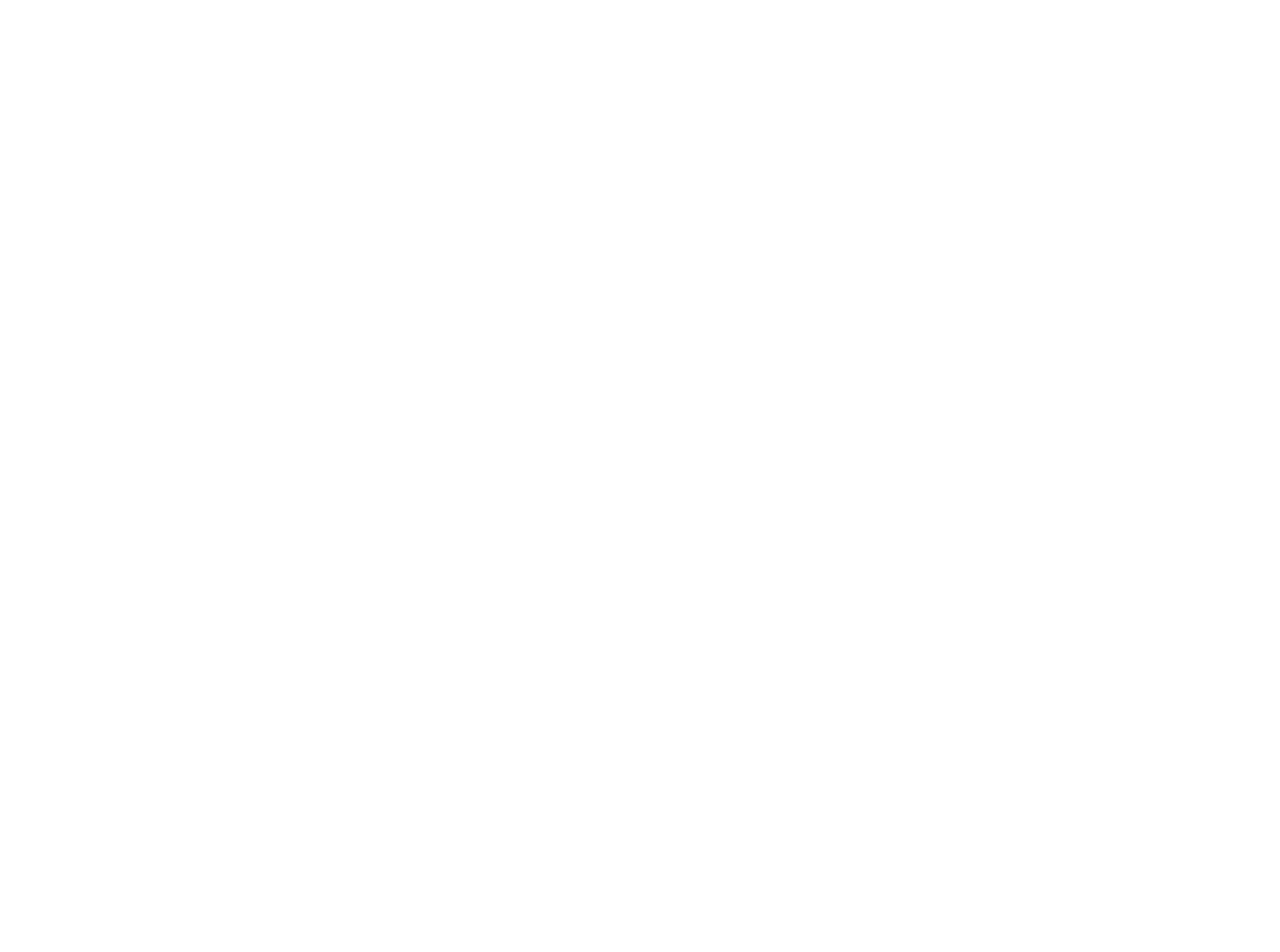
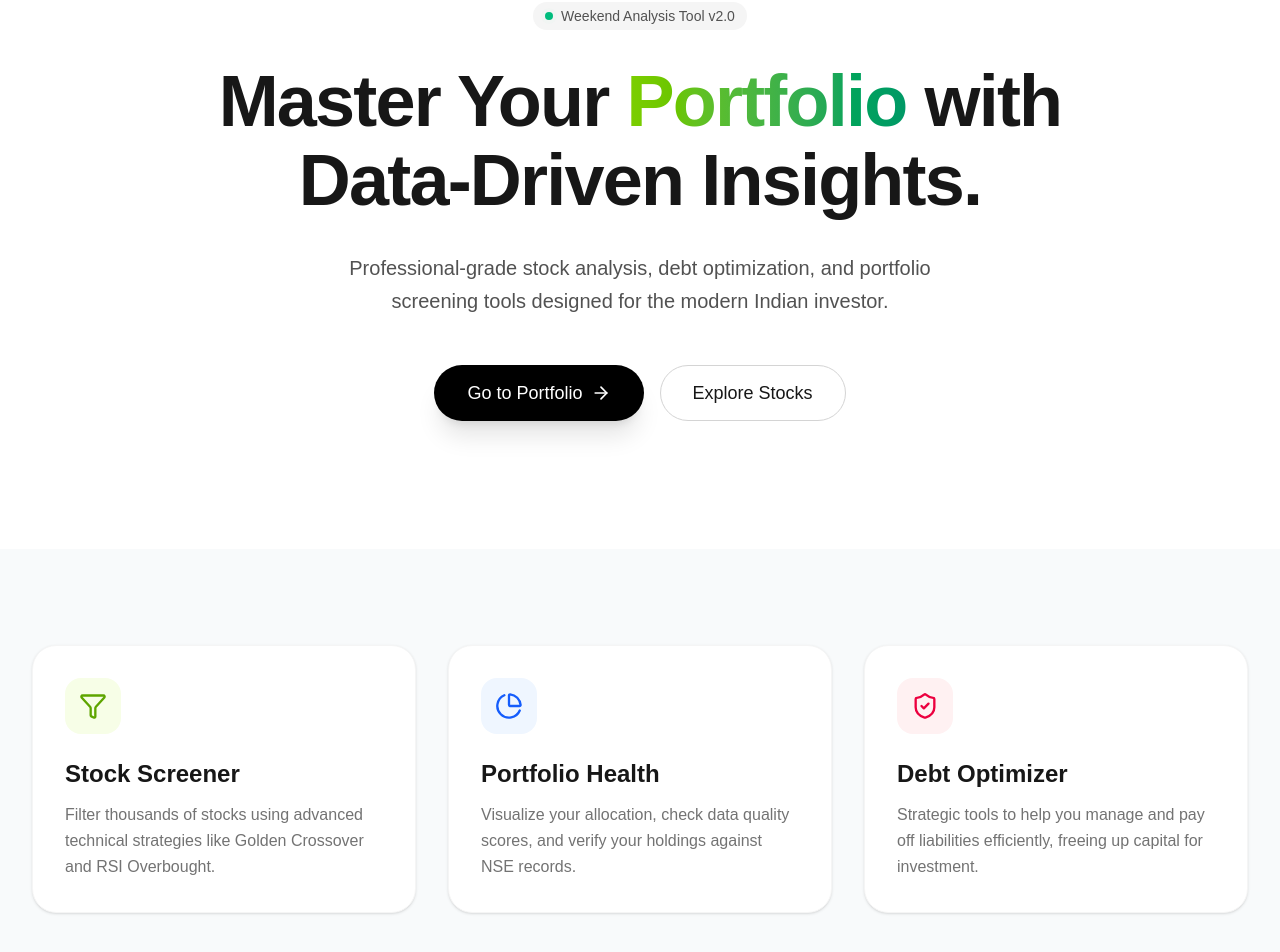
Before and after one commit to maruthiram08/klyx-new, a Next.js app in the folder frontend/: page / in a window 1280 px wide. Before the commit this address had no page. Shown: the part 174-1126 px from the top of the page. Before the commit the page ends 800 px from the top, so only its background shows below. Built offline with nearby package versions, Linux system fonts and the light colour scheme.

Commit message:
Restore Header on stocks page and landing page

```diff
--- a/frontend/app/page.tsx
+++ b/frontend/app/page.tsx
@@ -1,5 +1,101 @@
-import { redirect } from 'next/navigation';
+"use client";
+
+import Link from "next/link";
+import Image from "next/image";
+import { ArrowRight, BarChart2, Filter, PieChart, TrendingUp, ShieldCheck } from "lucide-react";
+import { Container } from "@/components/ui/Container";
+import { Button } from "@/components/ui/Button";
+import Header from "@/components/Header";
 
 export default function Home() {
-    redirect('/stocks');
+    return (
+        <div className="min-h-screen bg-white flex flex-col">
+            <Header />
+
+            {/* Hero Section */}
+            <section className="relative pt-20 pb-32 overflow-hidden">
+                <div className="absolute inset-0 bg-[radial-gradient(ellipse_at_top_right,_var(--tw-gradient-stops))] from-lime-100/40 via-transparent to-transparent opacity-70"></div>
+
+                <Container className="relative z-10">
+                    <div className="max-w-4xl mx-auto text-center">
+                        <div className="inline-flex items-center gap-2 px-3 py-1 rounded-full bg-neutral-100 text-neutral-600 text-sm font-medium mb-8">
+                            <span className="relative flex h-2 w-2">
+                                <span className="animate-ping absolute inline-flex h-full w-full rounded-full bg-emerald-400 opacity-75"></span>
+                                <span className="relative inline-flex rounded-full h-2 w-2 bg-emerald-500"></span>
+                            </span>
+                            Weekend Analysis Tool v2.0
+                        </div>
+
+                        <h1 className="text-5xl md:text-7xl font-bold tracking-tight text-neutral-900 mb-8 leading-[1.1]">
+                            Master Your <span className="text-transparent bg-clip-text bg-gradient-to-r from-lime-500 to-emerald-600">Portfolio</span> with Data-Driven Insights.
+                        </h1>
+
+                        <p className="text-xl text-neutral-600 mb-12 max-w-2xl mx-auto leading-relaxed">
+                            Professional-grade stock analysis, debt optimization, and portfolio screening tools designed for the modern Indian investor.
+                        </p>
+
+                        <div className="flex flex-col sm:flex-row items-center justify-center gap-4">
+                            <Link href="/portfolio">
+                                <Button size="lg" className="rounded-full px-8 text-lg h-14 bg-black hover:bg-neutral-800 text-white shadow-xl hover:shadow-2xl transition-all duration-300 transform hover:-translate-y-1">
+                                    Go to Portfolio <ArrowRight className="ml-2 w-5 h-5" />
+                                </Button>
+                            </Link>
+                            <Link href="/stocks">
+                                <Button variant="outline" size="lg" className="rounded-full px-8 text-lg h-14 border-neutral-200 hover:bg-neutral-50 hover:border-neutral-300 text-neutral-700">
+                                    Explore Stocks
+                                </Button>
+                            </Link>
+                        </div>
+                    </div>
+                </Container>
+            </section>
+
+            {/* Features Grid */}
+            <section className="py-24 bg-[#F8FAFB]">
+                <Container>
+                    <div className="grid md:grid-cols-3 gap-8">
+                        {/* Feature 1 */}
+                        <Link href="/screener" className="group">
+                            <div className="bg-white rounded-3xl p-8 h-full border border-neutral-100 shadow-sm hover:shadow-md transition-all duration-300 hover:border-lime-200 relative overflow-hidden">
+                                <div className="w-14 h-14 bg-lime-50 rounded-2xl flex items-center justify-center mb-6 text-lime-600 group-hover:scale-110 transition-transform duration-300">
+                                    <Filter size={28} />
+                                </div>
+                                <h3 className="text-2xl font-bold mb-3 text-neutral-900">Stock Screener</h3>
+                                <p className="text-neutral-500 leading-relaxed">
+                                    Filter thousands of stocks using advanced technical strategies like Golden Crossover and RSI Overbought.
+                                </p>
+                            </div>
+                        </Link>
+
+                        {/* Feature 2 */}
+                        <Link href="/portfolio" className="group">
+                            <div className="bg-white rounded-3xl p-8 h-full border border-neutral-100 shadow-sm hover:shadow-md transition-all duration-300 hover:border-blue-200 relative overflow-hidden">
+                                <div className="w-14 h-14 bg-blue-50 rounded-2xl flex items-center justify-center mb-6 text-blue-600 group-hover:scale-110 transition-transform duration-300">
+                                    <PieChart size={28} />
+                                </div>
+                                <h3 className="text-2xl font-bold mb-3 text-neutral-900">Portfolio Health</h3>
+                                <p className="text-neutral-500 leading-relaxed">
+                                    Visualize your allocation, check data quality scores, and verify your holdings against NSE records.
+                                </p>
+                            </div>
+                        </Link>
+
+                        {/* Feature 3 */}
+                        <Link href="/debt-optimizer" className="group">
+                            <div className="bg-white rounded-3xl p-8 h-full border border-neutral-100 shadow-sm hover:shadow-md transition-all duration-300 hover:border-rose-200 relative overflow-hidden">
+                                <div className="w-14 h-14 bg-rose-50 rounded-2xl flex items-center justify-center mb-6 text-rose-600 group-hover:scale-110 transition-transform duration-300">
+                                    <ShieldCheck size={28} />
+                                </div>
+                                <h3 className="text-2xl font-bold mb-3 text-neutral-900">Debt Optimizer</h3>
+                                <p className="text-neutral-500 leading-relaxed">
+                                    Strategic tools to help you manage and pay off liabilities efficiently, freeing up capital for investment.
+                                </p>
+                            </div>
+                        </Link>
+                    </div>
+                </Container>
+            </section>
+
+        </div>
+    );
 }
--- a/frontend/app/stocks/page.tsx
+++ b/frontend/app/stocks/page.tsx
@@ -4,6 +4,7 @@ import React, { useState, useEffect } from 'react';
 import { useRouter } from 'next/navigation';
 import { api } from '../../api';
 import { Stock } from '../../types';
+import Header from '../../components/Header';
 import { Container } from '../../components/ui/Container';
 import { Typography } from '../../components/ui/Typography';
 import { Button } from '../../components/ui/Button';
@@ -21,6 +22,7 @@ export default function StockListPage() {
   });
 
   const fetchStocks = async (offset = 0) => {
+    // ... existing fetchStocks logic ...
     setLoading(true);
     try {
       const res = await api.getStocks({
@@ -44,6 +46,7 @@ export default function StockListPage() {
     fetchStocks();
   }, []);
 
+  // ... existing handlers ...
   const handleNextPage = () => {
     if (pagination.has_more) {
       fetchStocks(pagination.offset + pagination.limit);
@@ -69,7 +72,9 @@ export default function StockListPage() {
   };
 
   return (
-    <div className="min-h-screen bg-[#F8FAFB] py-12">
+    <div className="min-h-screen bg-[#F8FAFB]">
+      <Header />
+      <div className="py-12">
         <Container>
           <div className="flex justify-between items-end mb-8">
             <div>
@@ -185,5 +190,6 @@ export default function StockListPage() {
           )}
         </Container>
       </div>
+    </div>
   );
 }
```
Lines whose indentation alone changed are shown as unchanged.
